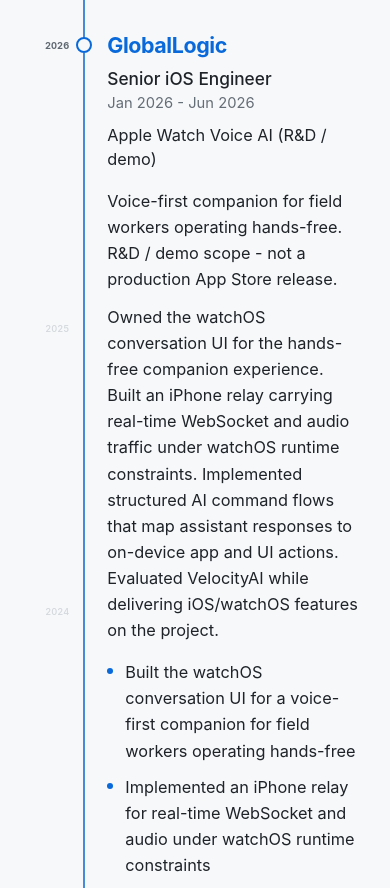
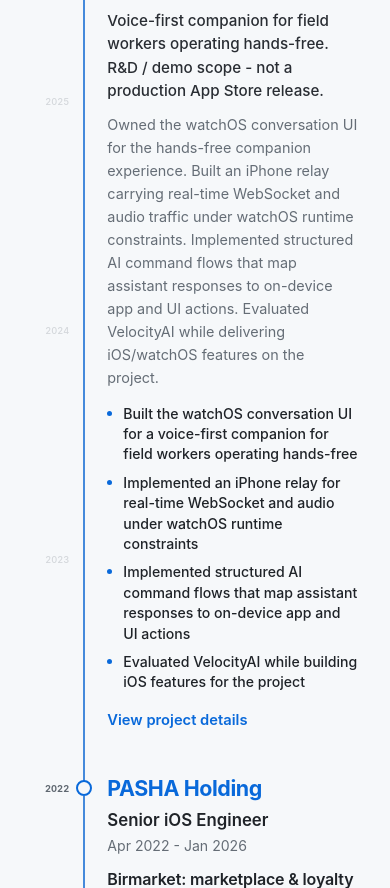
Before and after one commit to vil4max/vil4max.github.io, a website: page index.html in a window 390 px wide. Shown: the part 2147-3035 px from the top of the page. Drawn offline with Linux system fonts and the light colour scheme.

Commit message:
fix(site): separate experience product, prose, and bullet type
Give each layer its own size and weight so project titles no longer blend into description and signals.

```diff
--- a/index.html
+++ b/index.html
@@ -11,7 +11,7 @@
   <meta property="og:image" content="https://vil4max.github.io/assets/og-preview.png">
   <meta property="og:url" content="https://vil4max.github.io/">
   <meta property="og:type" content="website">
-  <link rel="stylesheet" href="resume.css?v=20260716a">
+  <link rel="stylesheet" href="resume.css?v=20260716b">
   <script src="portfolio.js?v=20260715y" defer></script>
 </head>
 <body class="cover-page">
--- a/resume.css
+++ b/resume.css
@@ -2154,37 +2154,35 @@
 
 .experience-entry__role {
   margin: 8px 0 0;
-  font-size: 1.08rem;
-  font-weight: 550;
-  color: var(--fg);
-  line-height: 1.35;
+  font-size: 1.12rem;
+  font-weight: 600;
+  color: var(--fg-heading);
+  line-height: 1.3;
 }
 
 .experience-entry__dates {
   margin: 4px 0 0;
-  font-size: 0.92rem;
+  font-size: 0.88rem;
   color: var(--muted);
   line-height: 1.35;
 }
 
 .experience-entry__product {
-  margin: 10px 0 0;
-  font-size: 1.02rem;
-  color: var(--fg);
-  line-height: 1.45;
-}
-
-.experience-entry__lede,
-.experience-entry__body,
-.experience-entry__bullets li {
-  margin-top: 0;
+  margin: 14px 0 0;
   font-size: 1.05rem;
-  line-height: 1.6;
-  color: var(--fg);
+  font-weight: 600;
+  color: var(--fg-heading);
+  letter-spacing: -0.01em;
+  line-height: 1.35;
 }
 
 .experience-entry__lede {
-  margin: 16px 0 0;
+  margin: 12px 0 0;
+  max-width: 68ch;
+  font-size: 0.98rem;
+  font-weight: 450;
+  line-height: 1.55;
+  color: color-mix(in srgb, var(--fg) 86%, var(--muted));
 }
 
 .experience-entry__note {
@@ -2196,30 +2194,40 @@
 }
 
 .experience-entry__body {
-  margin: 12px 0 0;
+  margin: 10px 0 0;
+  max-width: 68ch;
+  font-size: 0.92rem;
+  font-weight: 400;
+  line-height: 1.6;
+  color: var(--muted);
 }
 
 .experience-entry__bullets {
-  margin: 16px 0 0;
+  margin: 14px 0 0;
   padding: 0;
   list-style: none;
   display: grid;
-  gap: 10px;
+  gap: 8px;
+  max-width: 68ch;
 }
 
 .experience-entry__bullets li {
   position: relative;
   margin: 0;
-  padding-left: 18px;
+  padding-left: 16px;
+  font-size: 0.9rem;
+  font-weight: 450;
+  line-height: 1.45;
+  color: var(--fg);
 }
 
 .experience-entry__bullets li::before {
   content: "";
   position: absolute;
   left: 0;
-  top: 0.55em;
-  width: 6px;
-  height: 6px;
+  top: 0.5em;
+  width: 5px;
+  height: 5px;
   border-radius: 50%;
   background: var(--accent, #7eb6ff);
 }
@@ -2265,35 +2273,40 @@
 
 .experience-chapter__role {
   margin-top: 3px !important;
-  font-weight: 550;
-  color: var(--fg);
+  font-weight: 600;
+  color: var(--fg-heading);
+  font-size: 0.88rem !important;
 }
 
 .experience-chapter__dates {
   margin-top: 2px !important;
   color: var(--muted);
-  font-size: 0.8rem !important;
+  font-size: 0.78rem !important;
 }
 
 .experience-chapter__product {
   margin-top: 5px !important;
-  color: var(--fg);
+  font-weight: 600;
+  color: var(--fg-heading);
+  font-size: 0.86rem !important;
 }
 
 .experience-chapter__lede,
 .experience-chapter__body {
   margin-top: 6px !important;
-  color: var(--fg);
+  color: var(--muted);
+  font-size: 0.84rem !important;
 }
 
 .experience-entry__cta {
-  margin: 18px 0 8px;
+  margin: 16px 0 8px;
 }
 
 .experience-entry__cta a {
   color: var(--accent);
   text-decoration: none;
   font-weight: 600;
+  font-size: 0.92rem;
 }
 
 .experience-entry__cta a:hover,
@@ -2979,10 +2992,24 @@
     font-size: clamp(1.2rem, 5.5vw, 1.55rem);
   }
 
-  .experience-entry__lede,
-  .experience-entry__body,
+  .experience-entry__role {
+    font-size: 1.05rem;
+  }
+
+  .experience-entry__product {
+    font-size: 1rem;
+  }
+
+  .experience-entry__lede {
+    font-size: 0.95rem;
+  }
+
+  .experience-entry__body {
+    font-size: 0.9rem;
+  }
+
   .experience-entry__bullets li {
-    font-size: 1.02rem;
+    font-size: 0.88rem;
   }
 }
 
```
Also changed, not shown: projects.html (+1 -1 lines).
